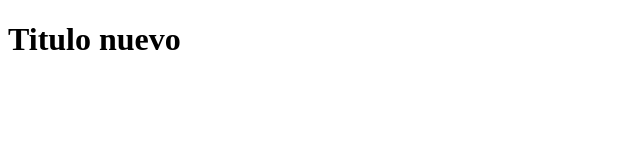
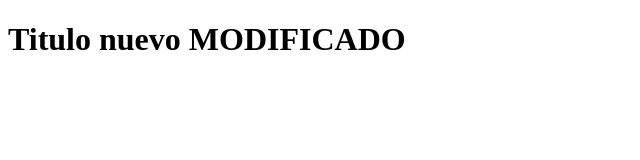
Before and after one commit to Sergiolop16/helloGit, a plain HTML site: page index.html in a window 1280 px wide. Shown: the whole page, without its empty margins (0-640 px from the left). Drawn offline with Linux system fonts and the light colour scheme.

Commit message:
Modificado de nuevo

```diff
--- a/index.html
+++ b/index.html
@@ -6,6 +6,6 @@
     <title>Demo Git</title>
 </head>
 <body>
-    <h1>Titulo nuevo</h1>
+    <h1>Titulo nuevo MODIFICADO</h1>
 </body>
 </html>
```
